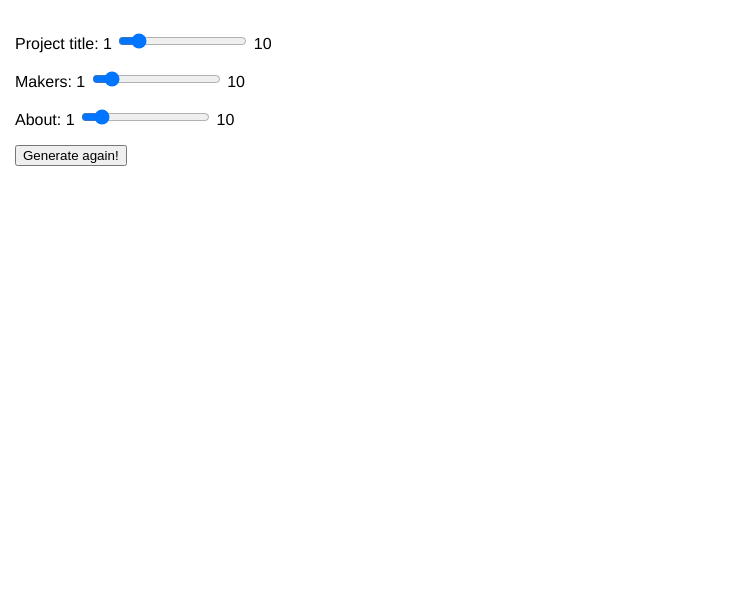
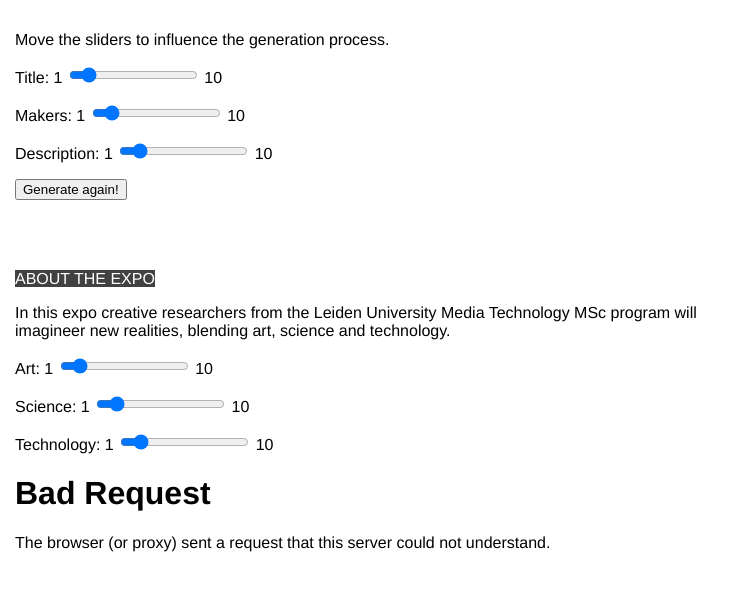
Before and after one commit to danxu0910/old_new_media, a Flask app: page / in a window 1280 px wide. Shown: the top 591 px of the page, without its empty margins (0-744 px from the left). Run offline with Flask 2, Linux system fonts and the light colour scheme.

Commit message:
add sliders and display ABOUT

```diff
--- a/templates/index.html
+++ b/templates/index.html
@@ -6,12 +6,29 @@
         <script src="{{ url_for('static', filename='./script.js')}}" type="text/javascript"></script>
     </head>
     <body>
-        <p>Project title: 1 <input id="title_slider" type="range" min="1" max="10" value="2" /> 10</p>
-        <p>Makers: 1 <input id="people_slider" type="range" min="1" max="10" value="2" /> 10</p>
-        <p>About: 1 <input id="project_slider" type="range" min="1" max="10" value="2" /> 10</p>
-        <button id="button1">Generate again!</button>
-        <p id="title"></p>
-        <p id="people"></p>
-        <p id="project"></p>
+        <div class="body">
+            <p>Move the sliders to influence the generation process. </p>
+            <p>Title: 1 <input id="title_slider" type="range" min="1" max="10" value="2" /> 10</p>
+            <p>Makers: 1 <input id="people_slider" type="range" min="1" max="10" value="2" /> 10</p>
+            <p>Description: 1 <input id="project_slider" type="range" min="1" max="10" value="2" /> 10</p>
+            <button id="button1">Generate again!</button>
+            <br/>
+            <br/>
+            <div>
+                <p id="title"></p>
+                <p id="people"></p>
+                <p id="project"></p>
+            </div>
+        </div>
+        <br/>
+        <br/>
+        <div class="body">
+            <p id="about">ABOUT THE EXPO</p>
+            <p>In this expo creative researchers from the Leiden University Media Technology MSc program will imagineer new realities, blending art, science and technology. </p>
+            <p>Art: 1 <input id="art_value" type="range" min="1" max="10" value="2" /> 10</p>
+            <p>Science: 1 <input id="sci_value" type="range" min="1" max="10" value="2" /> 10</p>
+            <p>Technology: 1 <input id="tech_value" type="range" min="1" max="10" value="2" /> 10</p>
+            <p id="newabout"></p>
+        </div>
     </body>
 </html>
```
